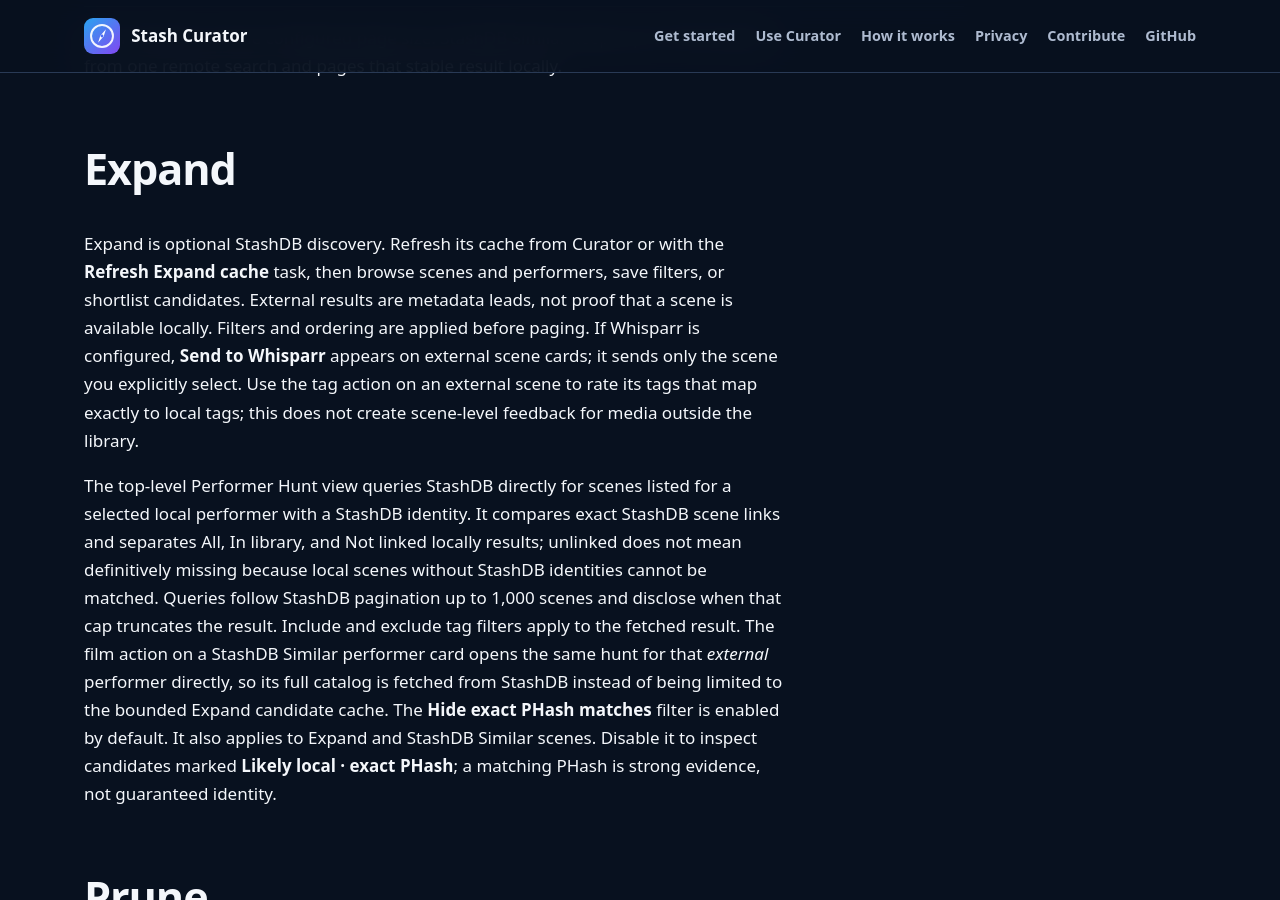
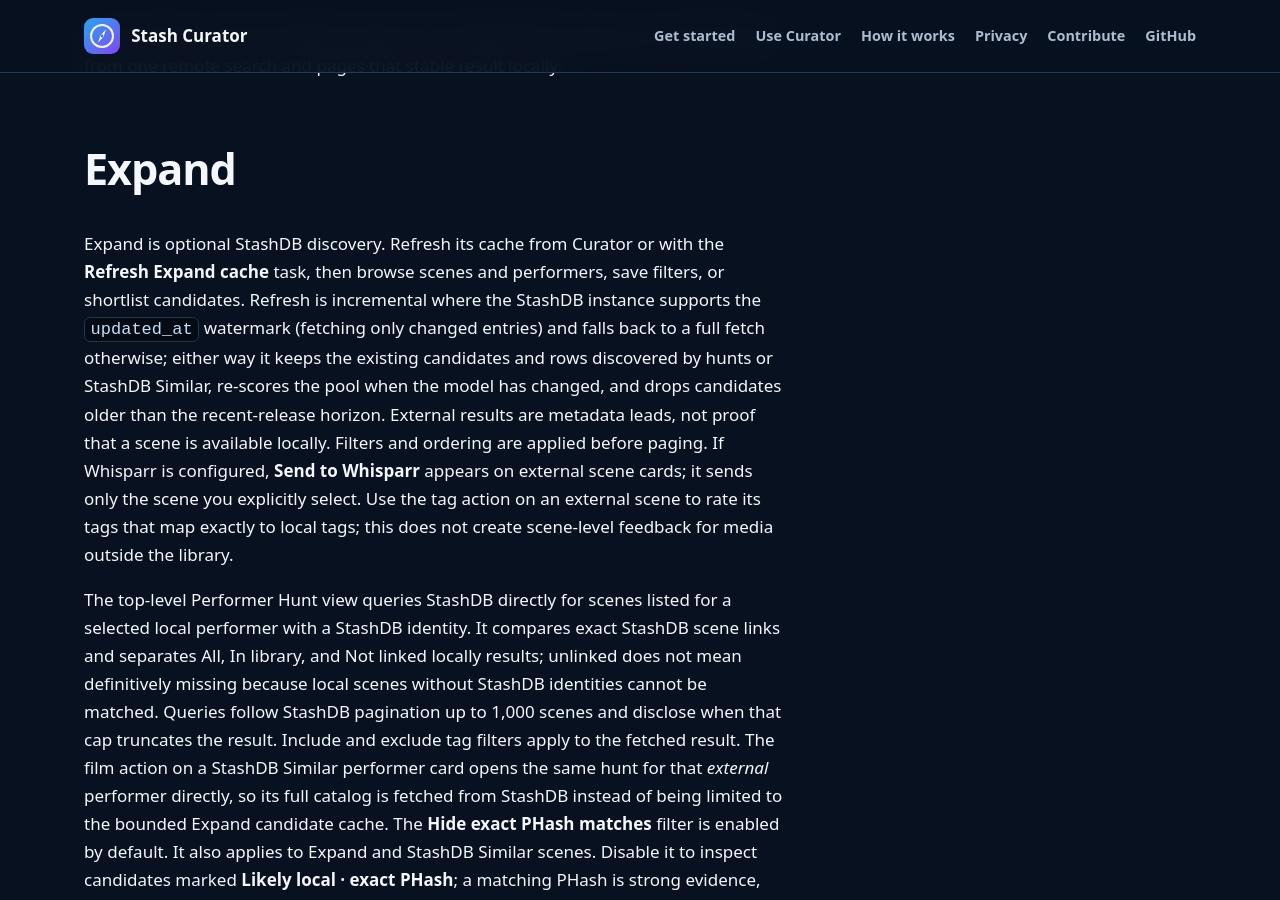
Before and after one commit to mrx-31415/stash-curator, a Jekyll site: the page built from docs/using-curator.md, in a window 1280 px wide and 900 px high, scrolled down 2109 px. Built offline with Jekyll 4.4.1, drawn with Linux system fonts in a browser that asks for light colours.

Commit message:
docs: describe incremental Expand refresh with fallback

```diff
--- a/docs/using-curator.md
+++ b/docs/using-curator.md
@@ -68,8 +68,12 @@
 
 Expand is optional StashDB discovery. Refresh its cache from Curator or with the
 **Refresh Expand cache** task, then browse scenes and performers, save filters, or
-shortlist candidates. External results are metadata leads, not proof that a scene is
-available locally. Filters and ordering are applied before paging. If Whisparr is
+shortlist candidates. Refresh is incremental where the StashDB instance supports the
+`updated_at` watermark (fetching only changed entries) and falls back to a full fetch
+otherwise; either way it keeps the existing candidates and rows discovered by hunts or
+StashDB Similar, re-scores the pool when the model has changed, and drops candidates
+older than the recent-release horizon. External results are metadata leads, not proof
+that a scene is available locally. Filters and ordering are applied before paging. If Whisparr is
 configured, **Send to Whisparr** appears on external scene cards; it sends only the
 scene you explicitly select.
 Use the tag action on an external scene to rate its tags that map exactly to local
```
Also changed, not shown: docs/architecture.md (+5 -0 lines).
